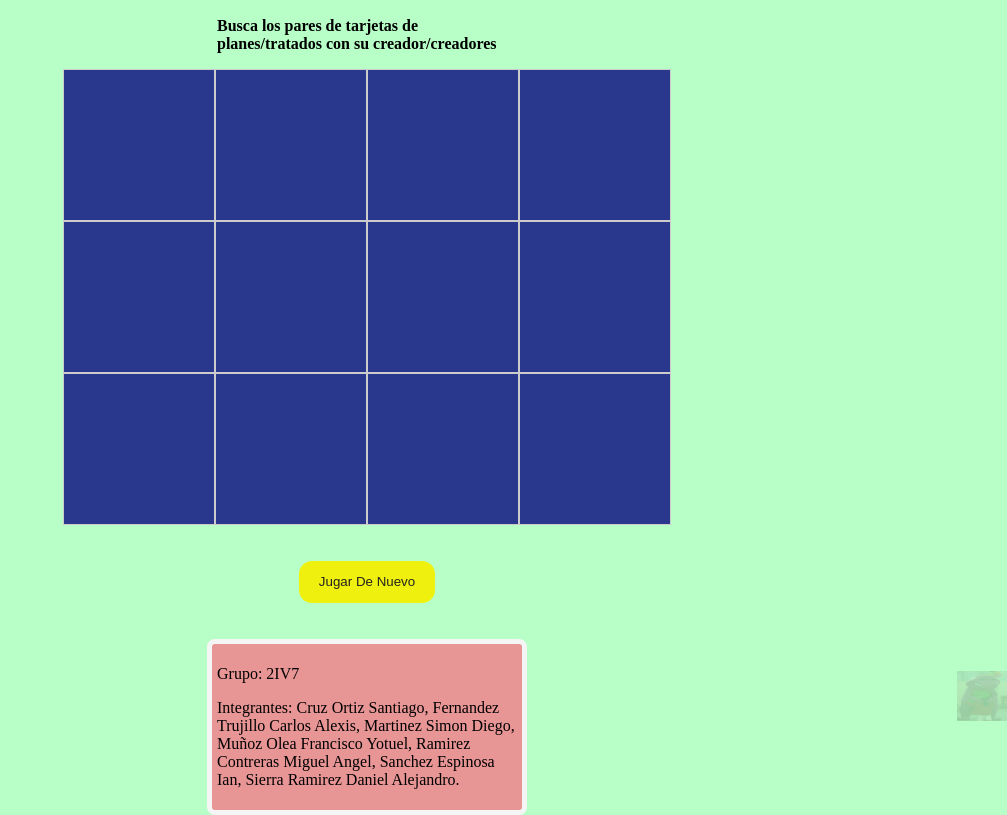
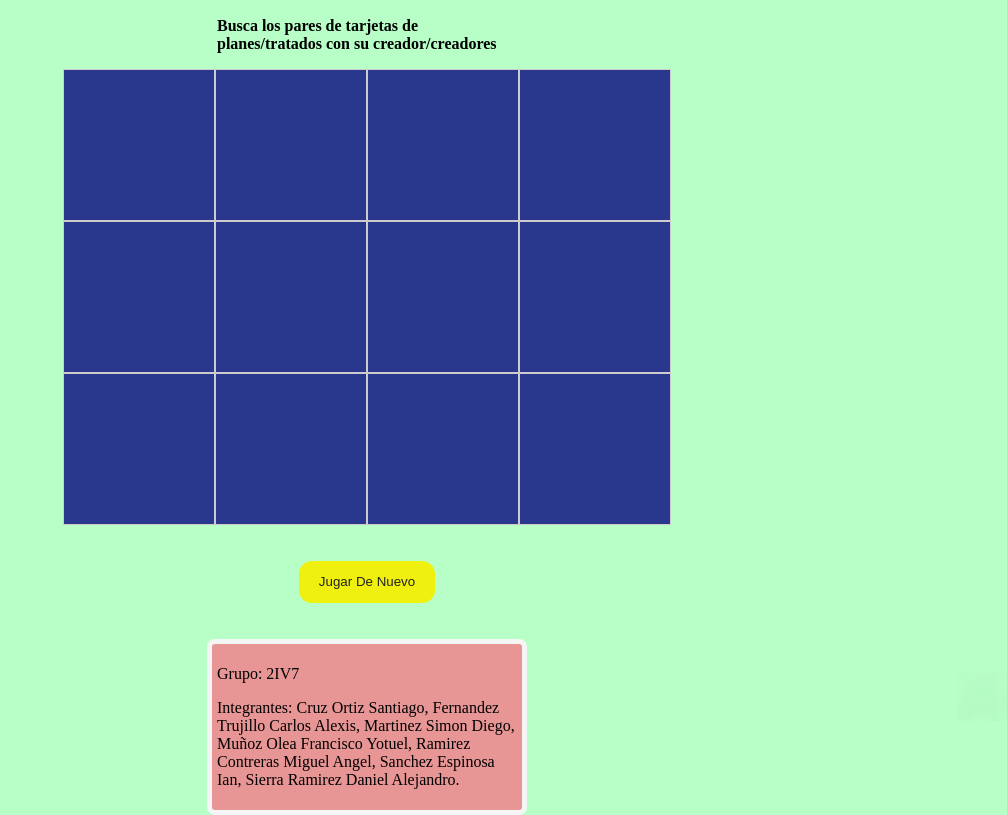
Before and after one commit to ElwenAz/Memorama-historia, a plain HTML site: page index.html in a window 1280 px wide. Shown: the part 79-894 px from the top of the page, without its empty margins (273-1280 px from the left). Drawn offline with Linux system fonts and the light colour scheme.

Commit message:
Add files via upload

```diff
--- a/style.css
+++ b/style.css
@@ -84,5 +84,5 @@ footer {
   bottom: 0px;
   max-width: 50px;
   max-height: 50px;
-  opacity: 0.2;
+  opacity: 0.02;
 }
```
